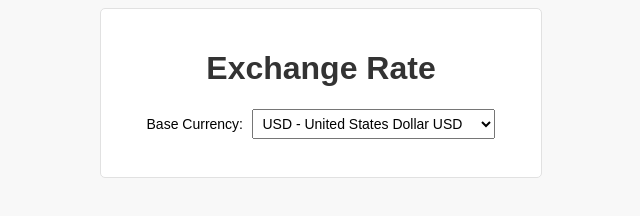
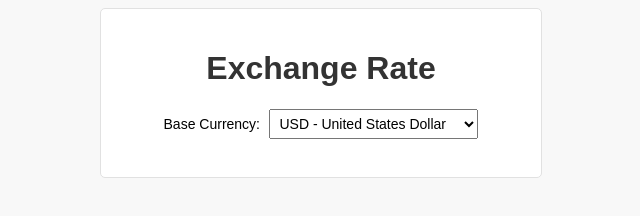
Before and after one commit to lionmoroz/CurrencyExchange, a plain HTML site: page index.html in a window 1280 px wide. Shown: the whole page, without its empty margins (319-959 px from the left). Drawn offline with nearby package versions, Linux system fonts and the light colour scheme; no server answers.

Commit message:
feat: test merge

```diff
--- a/index.html
+++ b/index.html
@@ -11,9 +11,9 @@
     <div id="exchangeRateContainer">
       <label for="baseCurrency">Base Currency:</label>
       <select id="baseCurrency">
-        <option value="USD">USD - United States Dollar USD</option>
+        <option value="USD">USD - United States Dollar</option>
         <option value="EUR">EUR - Euro EUR </option>
-        <option value="GBP">GBP - British Pound Sterling GBP</option>
+        <option value="GBP">GBP - British Pound Sterling</option>
         <option value="JPY">JPY - Japanese Yen JPY</option>
         <!-- Add more currency options as needed -->
       </select>
```
